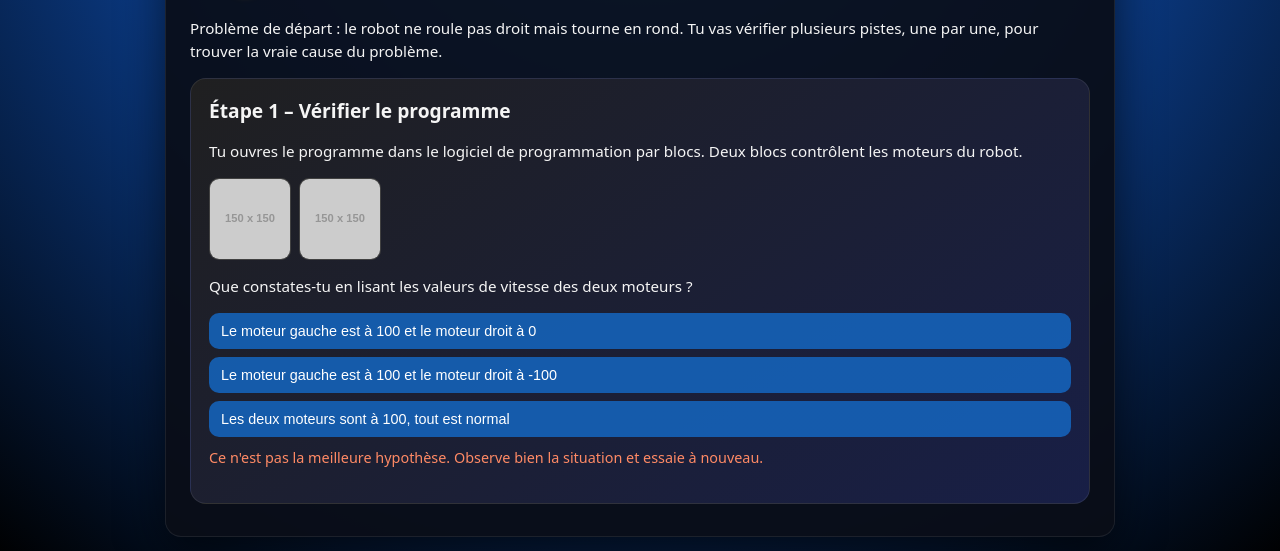
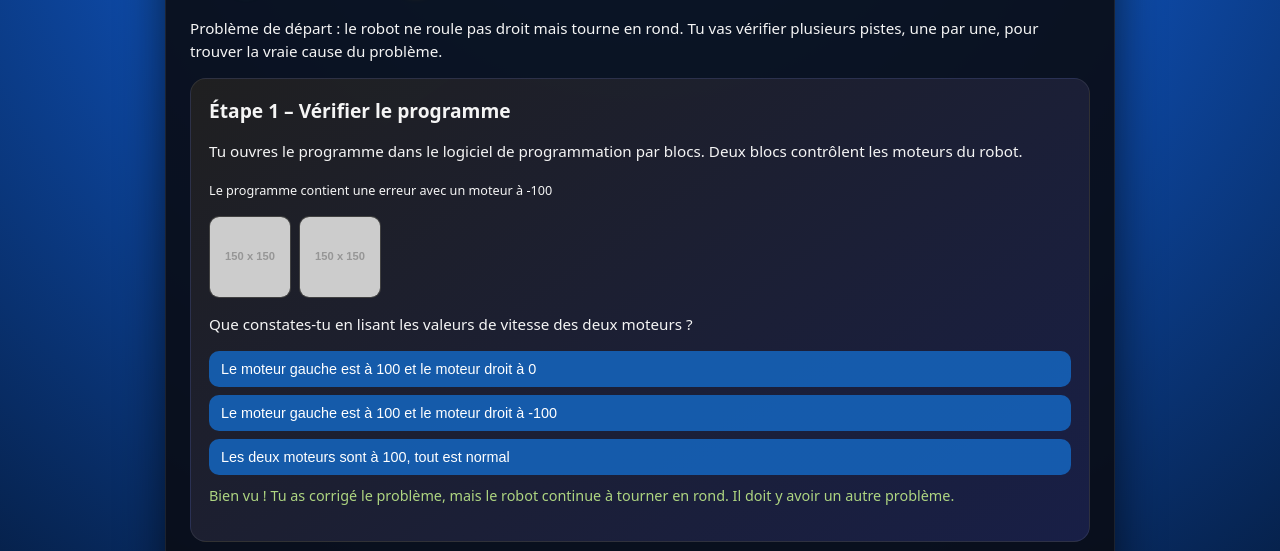
Before and after one commit to nemrod10/escapegame, a plain HTML site: page index.html in a window 1280 px wide. Both pictures are taken after a click on the button "Le moteur gauche est à 100 et le moteur droit à -100". Shown: the part 238-789 px from the top of the page. Drawn offline with Linux system fonts and the light colour scheme; placeholder pictures from the web are drawn by us.

Commit message:
Update index.html

```diff
--- a/index.html
+++ b/index.html
@@ -259,6 +259,7 @@
     <div id="etape1" class="card">
       <h2>Étape 1 – Vérifier le programme</h2>
       <p>Tu ouvres le programme dans le logiciel de programmation par blocs. Deux blocs contrôlent les moteurs du robot.</p>
+      <p><small>Le programme contient une erreur avec un moteur à -100</small></p>
       <div class="small-img-row">
         <img src="https://via.placeholder.com/150x150?text=Code" alt="Programme du robot">
         <img src="https://via.placeholder.com/150x150?text=Blocs" alt="Blocs de programmation">
@@ -268,10 +269,10 @@
         <button onclick="mauvaiseReponse('etape1_feedback')">
           Le moteur gauche est à 100 et le moteur droit à 0
         </button>
-        <button onclick="mauvaiseReponse('etape1_feedback')">
+        <button onclick="bonneEtape1()">
           Le moteur gauche est à 100 et le moteur droit à -100
         </button>
-        <button onclick="bonneEtape1()">
+        <button onclick="mauvaiseReponse('etape1_feedback')">
           Les deux moteurs sont à 100, tout est normal
         </button>
       </div>
@@ -405,7 +406,7 @@
 
     function bonneEtape1() {
       const el = document.getElementById("etape1_feedback");
-      el.textContent = "Bien vu ! le programme est correct, mais le robot continue à tourner en rond. Il doit y avoir un autre problème.";
+      el.textContent = "Bien vu ! Tu as corrigé le problème, mais le robot continue à tourner en rond. Il doit y avoir un autre problème.";
       el.classList.remove("error");
       el.classList.add("ok");
       document.getElementById("etape2").style.display = "block";
```
